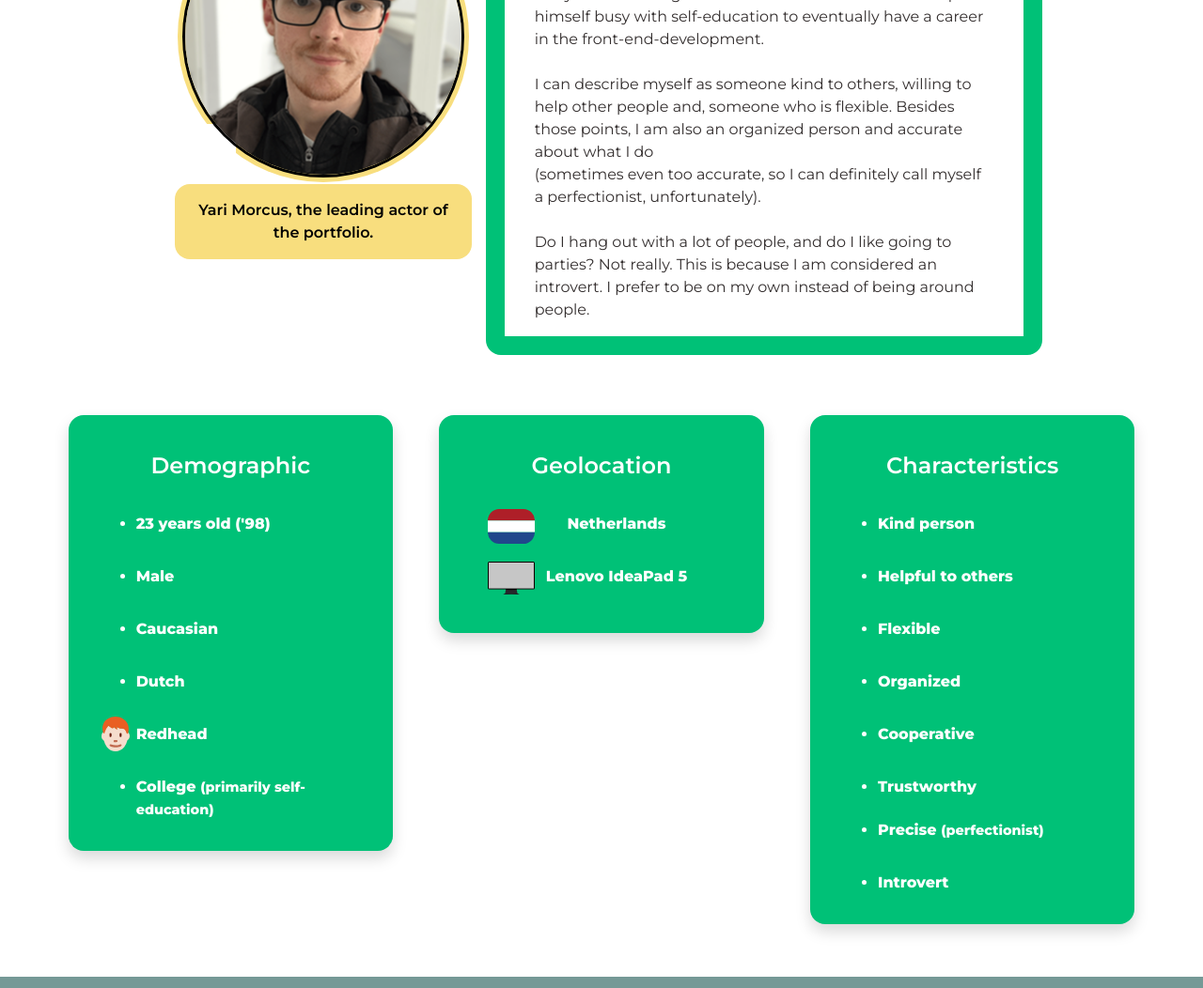
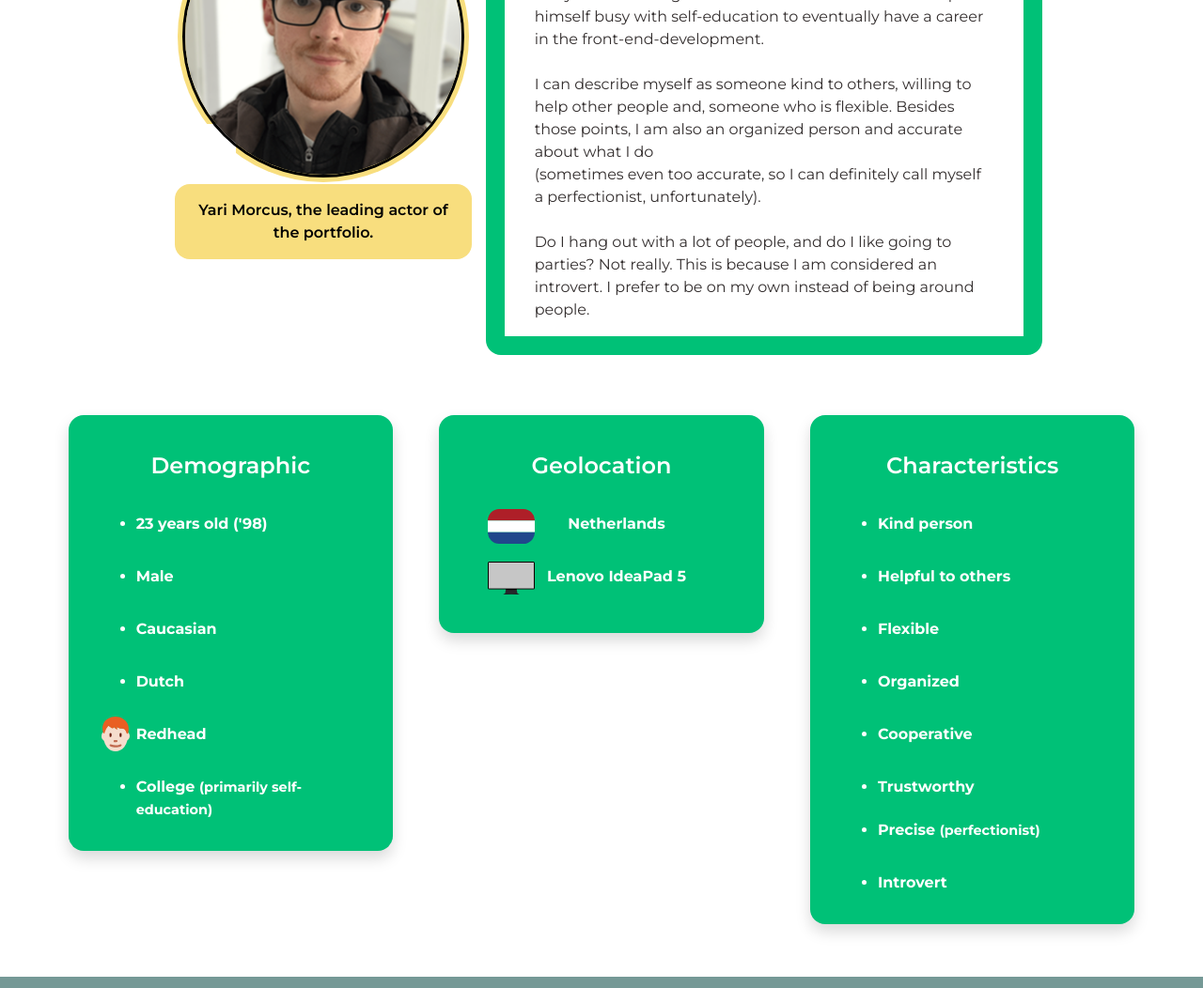
Before and after one commit to YariMorcus/my-portfolio, a website: page about.html in a window 1280 px wide. Shown: the part 377-1429 px from the top of the page at 94% size. Drawn offline with nearby package versions, Linux system fonts and the light colour scheme.

Commit message:
Add font weight 700 to fonts.googleapis.com

```diff
--- a/about.html
+++ b/about.html
@@ -26,7 +26,7 @@
 
         <link rel="preconnect" href="https://fonts.googleapis.com">
         <link rel="preconnect" href="https://fonts.gstatic.com" crossorigin>
-        <link href="https://fonts.googleapis.com/css2?family=Montserrat:wght@400;600;800&display=swap" rel="stylesheet">
+        <link href="https://fonts.googleapis.com/css2?family=Montserrat:wght@400;600;700;800&display=swap" rel="stylesheet">
 
         <link rel="stylesheet" rel="preload" href="css/style.css" as="style" onload="this.onload=null;this.rel='stylesheet'">
         <noscript><link rel="stylesheet" href="css/style.css"></noscript>
```
Also changed, not shown: contact-me.html (+1 -1 lines), education.html (+1 -1 lines), index.html (+1 -1 lines), projects.html (+1 -1 lines).
